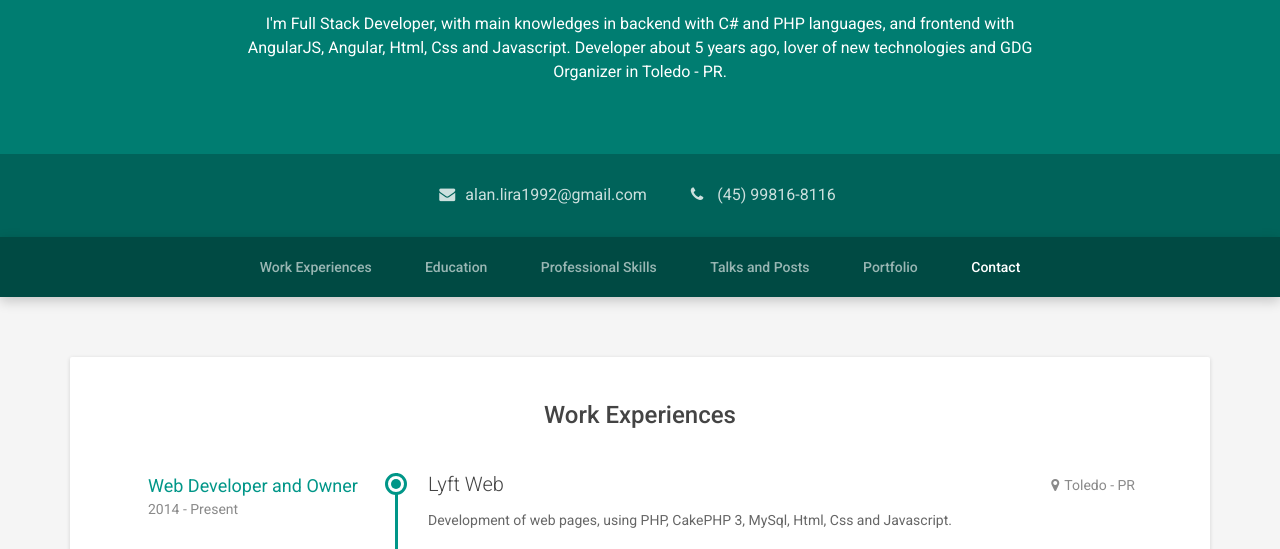
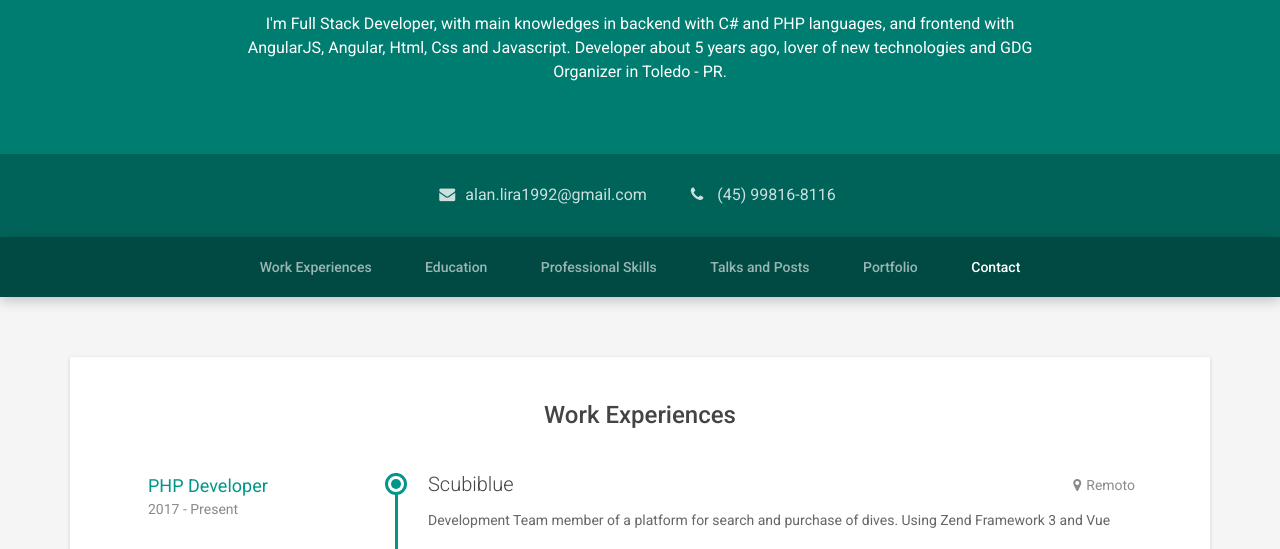
Before and after one commit to lira92/lira92.github.io, a plain HTML site: page en-us/index.html in a window 1280 px wide. Shown: the part 403-952 px from the top of the page. Drawn offline with Linux system fonts and the light colour scheme.

Commit message:
Added new experience in en-us

```diff
--- a/en-us/index.html
+++ b/en-us/index.html
@@ -84,6 +84,20 @@
         <section id="experiences-section" class="experiences-section section">
             <h2 class="section-title">Work Experiences</h2>
             <div class="timeline">
+		<div class="item">
+                    <div class="work-place">
+                        <h3 class="place">Scubiblue</h3>
+                        <div class="location"><i class="fa fa-map-marker" aria-hidden="true"></i>Remoto</div>
+                    </div>
+                    <div class="job-meta">
+                        <div class="title">PHP Developer</div>
+                        <div class="time">2017 - Present</div>
+                    </div><!--//job-meta-->
+                    <div class="job-desc">
+                        <p>Development Team member of a platform for search and purchase of dives. Using Zend Framework 3 and Vue</p>
+                    </div><!--//job-desc-->
+                </div><!--//item-->
+
                 <div class="item">
                     <div class="work-place">
                         <h3 class="place">Lyft Web</h3>
```
